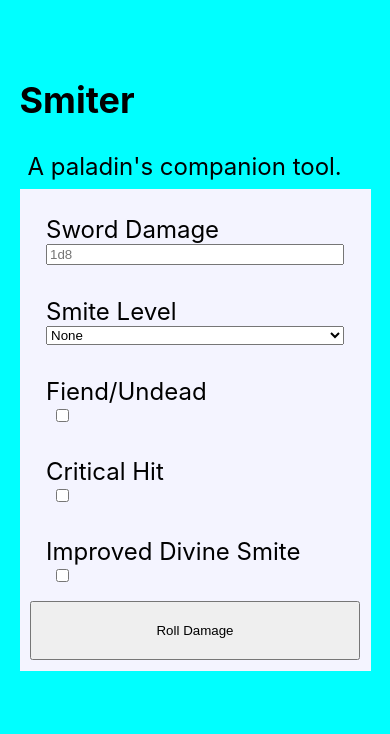
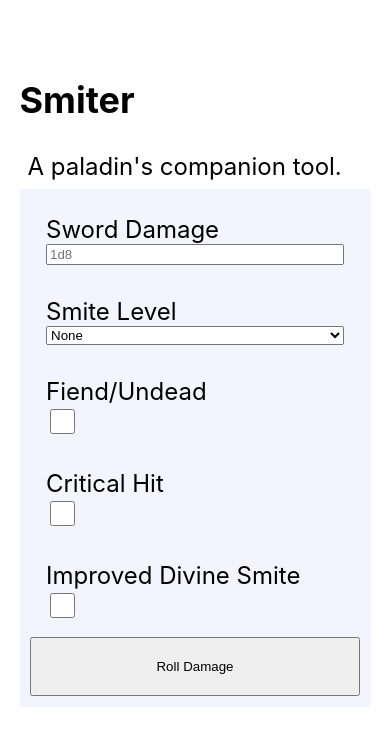
Before and after one commit to gusberinger/smiter, a React (Create React App) app: page / in a window 390 px wide. Shown: the top 734 px of the page. Built offline with nearby package versions, Linux system fonts and the light colour scheme.

Commit message:
flex columns correct

```diff
--- a/src/App.css
+++ b/src/App.css
@@ -23,12 +23,6 @@ form {
   padding: 3%;
 }
 
-/* input, label {
-  display: block;
-  margin: 0;
-} */
-
-
 small {
   font-size: 0.5em;
   font-style: italic;
@@ -46,8 +40,13 @@ small {
   flex-direction: column;
   justify-content: space-between;
 }
+/*
+.item > * {
+  flex-basis: 100%;
+} */
 
-.item > * {
+
+.item > *:first-child {
   flex-basis: 100%;
 }
 
@@ -63,11 +62,8 @@ input[type=checkbox] {
   background-color: #eee;
 }
 
-@media screen and (max-width: 992px) {
+@media screen and (max-width: 1100px) {
 
-  body {
-    background-color: aqua;
-  }
 
   form {
     flex-direction: column;
```
